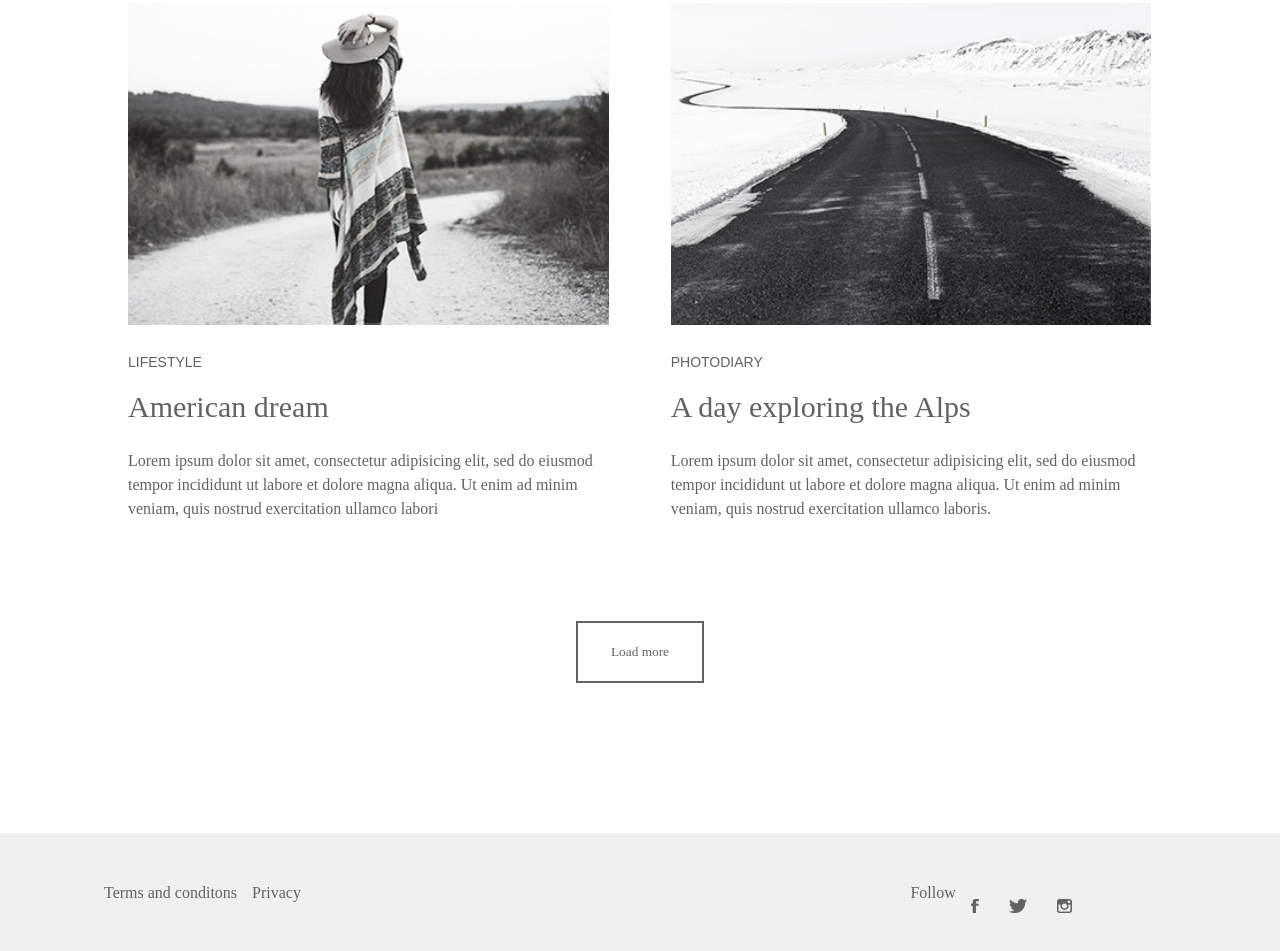
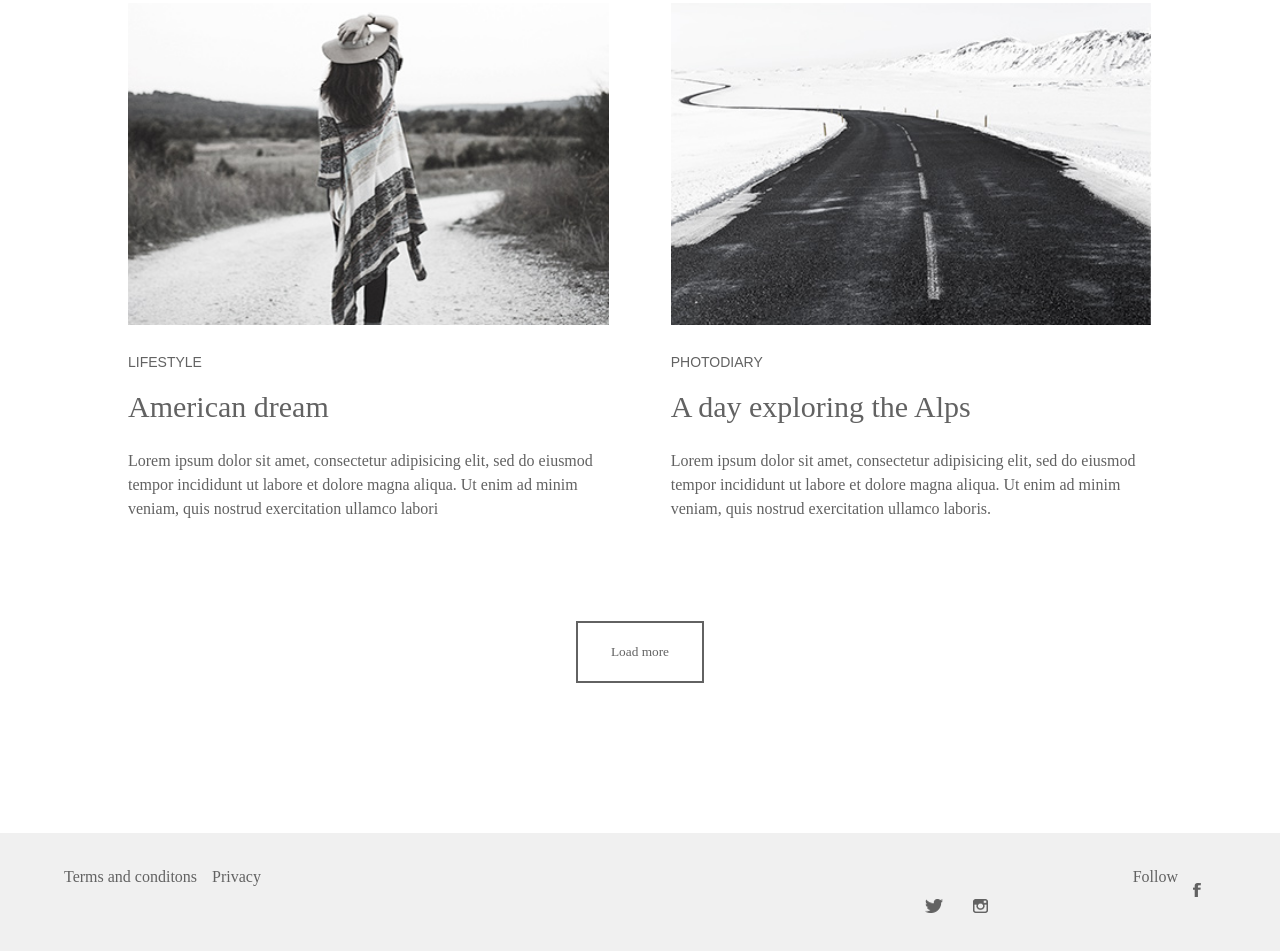
Before and after one commit to johirrayhan5/project_psd_html, a plain HTML site: page index.html in a window 1280 px wide. Shown: the part 2979-3930 px from the top of the page. Drawn offline with Linux system fonts and the light colour scheme.

Commit message:
Update index.html

```diff
--- a/index.html
+++ b/index.html
@@ -164,13 +164,13 @@
           <footer>
              <div class="container">
                <div class="f_left">
-                    <ul>
+                    <ul class="f_ul f_ul_l">
                          <li><a href="#"> Terms and conditons</a></li>
                          <li><a href="#">Privacy</a></li>
                     </ul>
                </div>
                <div class="f_right">
-                    <ul>
+                    <ul class="f_ul f_ul_r">
                          <li>
                               <span>Follow</span>
                          </li>
```
